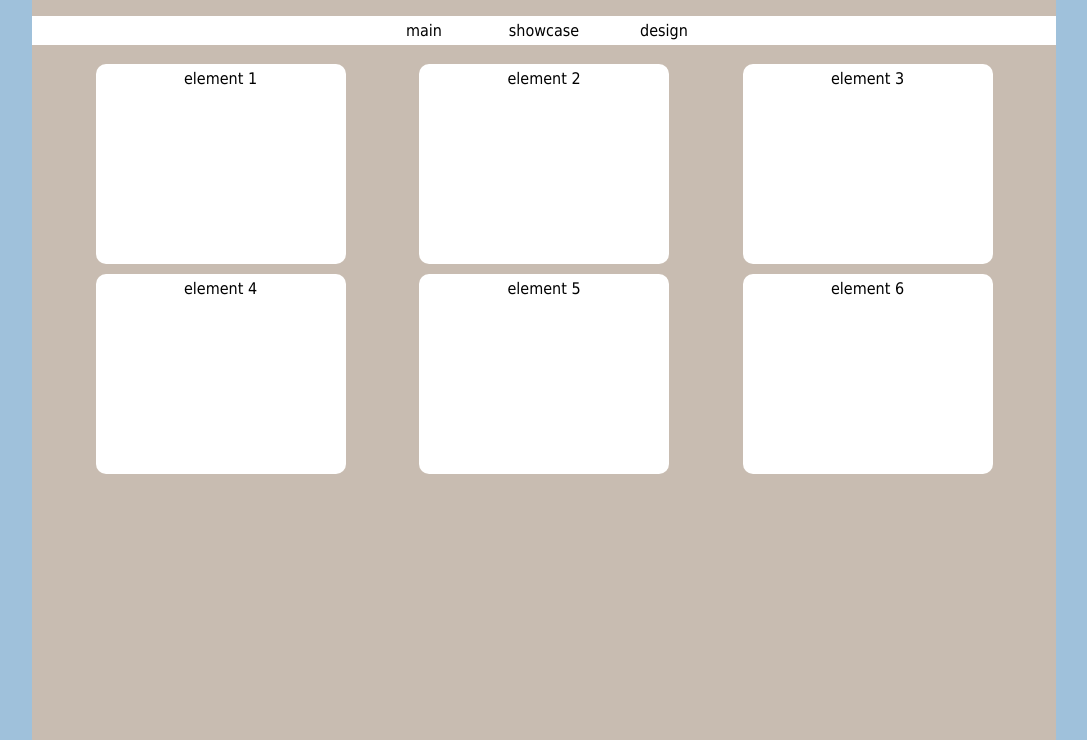
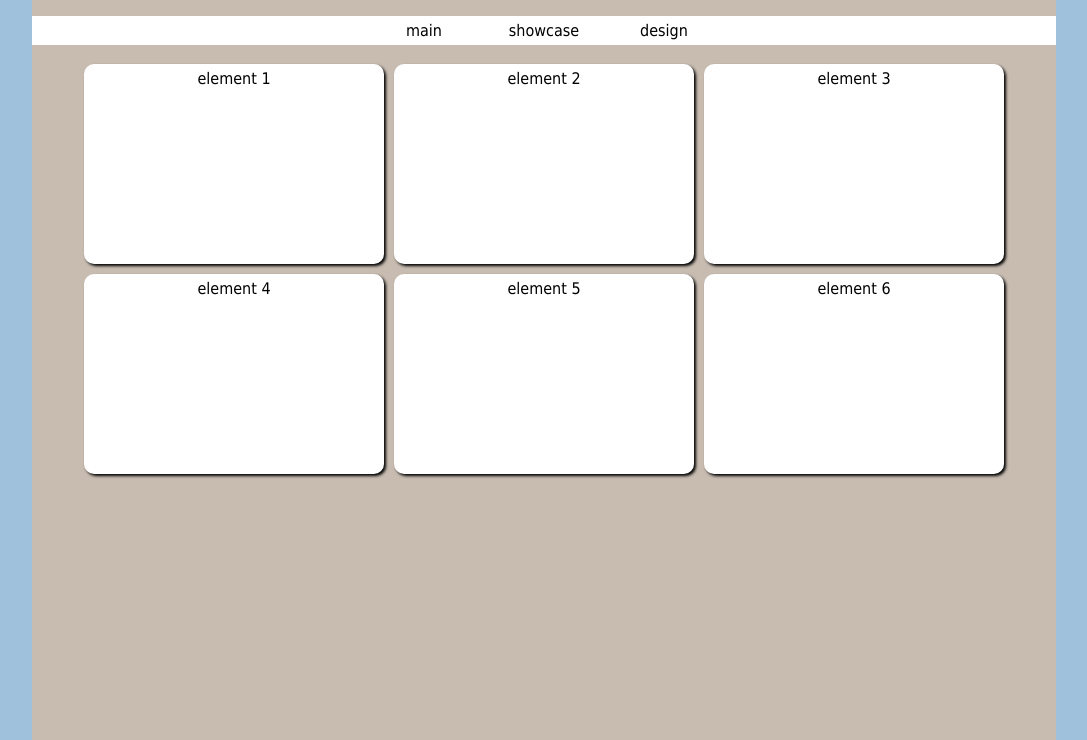
Before and after one commit to xipspace/xipspace.github.io, a plain HTML site: page index.html in a window 1280 px wide. Both pictures are taken after a click on the item "showcase". Shown: the part 60-800 px from the top of the page, without its empty margins (96-1183 px from the left). Drawn offline with nearby package versions, Linux system fonts and the light colour scheme.

Commit message:
Setup cards layout

```diff
--- a/acid.css
+++ b/acid.css
@@ -9,7 +9,9 @@
 html {
 	background-color: #9FC1DB;
 	font-family: Tahoma, Verdana, sans-serif;
+	user-select: none;
 	overflow: hidden;
+	scroll-behavior: smooth;
 }
 
 body {
@@ -29,7 +31,6 @@ nav {
 
 article {
 	min-height: 80vh;
-	overflow: auto;
 }
 
 footer {
@@ -45,7 +46,6 @@ ul {
 	list-style-type: none;
 	display: flex;
 	justify-content: center;
-	user-select: none;
 }
 
 ul li {
@@ -70,8 +70,7 @@ ul li {
 .container {
 	display: flex;
 	flex-wrap: wrap;
-	justify-content: space-evenly;
-	user-select: none;
+	justify-content: center;
 	gap: 10px;
 }
 
@@ -79,7 +78,8 @@ ul li {
 	flex-shrink: 0;
 	background-color: #FFFFFF;
 	border-radius: 10px;
-	width: 250px;
+	width: 300px;
 	height: 200px;
 	padding: 5px;
+	box-shadow: 2px 2px 3px #000000;
 }
```
